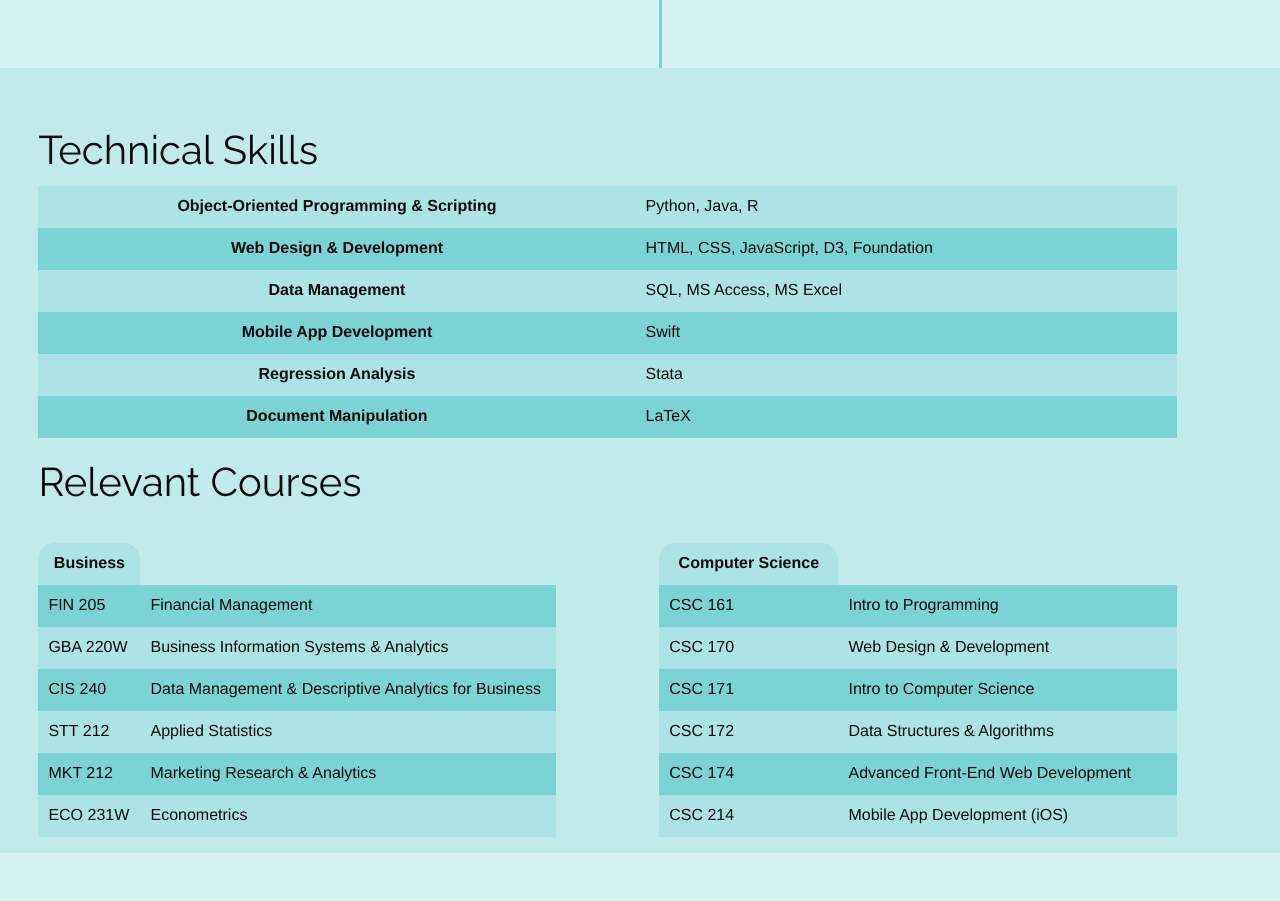
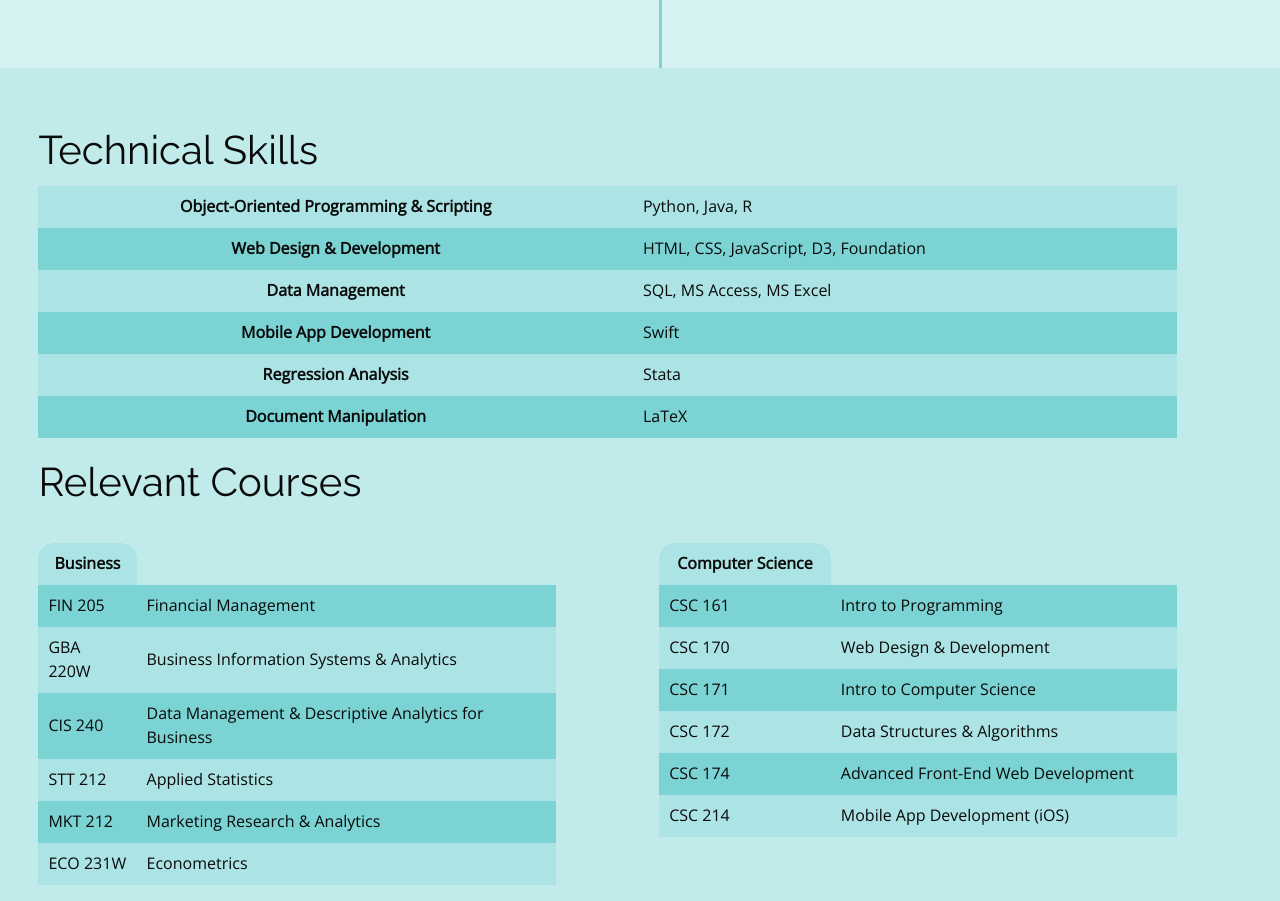
Before and after one commit to walshk/walshk.github.io, a PHP site: page / in a window 1280 px wide. Shown: the part 2780-3681 px from the top of the page. Before the commit the page ends 3633 px from the top, so only its background shows below. Run offline with PHP 8.4, Linux system fonts and the light colour scheme; some libraries are stand-ins or nearby versions.

Commit message:
probably minor changes - don't remember this one

```diff
--- a/css/styles.css
+++ b/css/styles.css
@@ -228,7 +228,7 @@ h5, h6, header {
     font-family: Raleway, sans-serif;
 }
 
-p {
+p, th, td {
   font-family: Open Sans, sans-serif;
 }
 
```
